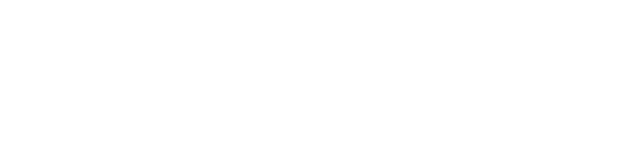
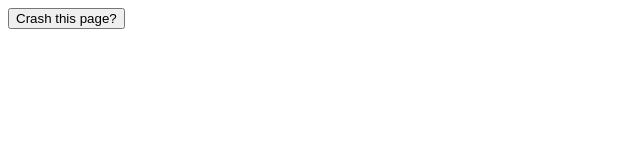
Before and after one commit to Flyspeck101/ghtris, a plain HTML site: page index.html in a window 1280 px wide. Shown: the whole page, without its empty margins (0-640 px from the left). Drawn offline with Linux system fonts and the light colour scheme.

Commit message:
Update index.html

```diff
--- a/index.html
+++ b/index.html
@@ -3,5 +3,17 @@
 <title>GHtris</title>
 </head>
 <body>
+  <script>
+    function commitTabMurder() {
+      for (let among = 0; true; among++) {
+        for (let us = 0; us < among; us++) {
+          console.log("among us");
+          console.log("");
+        }
+      }
+    }
+  </script>
+  <button onclick="commitTabMurder">Crash this page?</button>
 <script type="module" src="./src/tetris.js"></script>
+  </body>
 </html>
```
